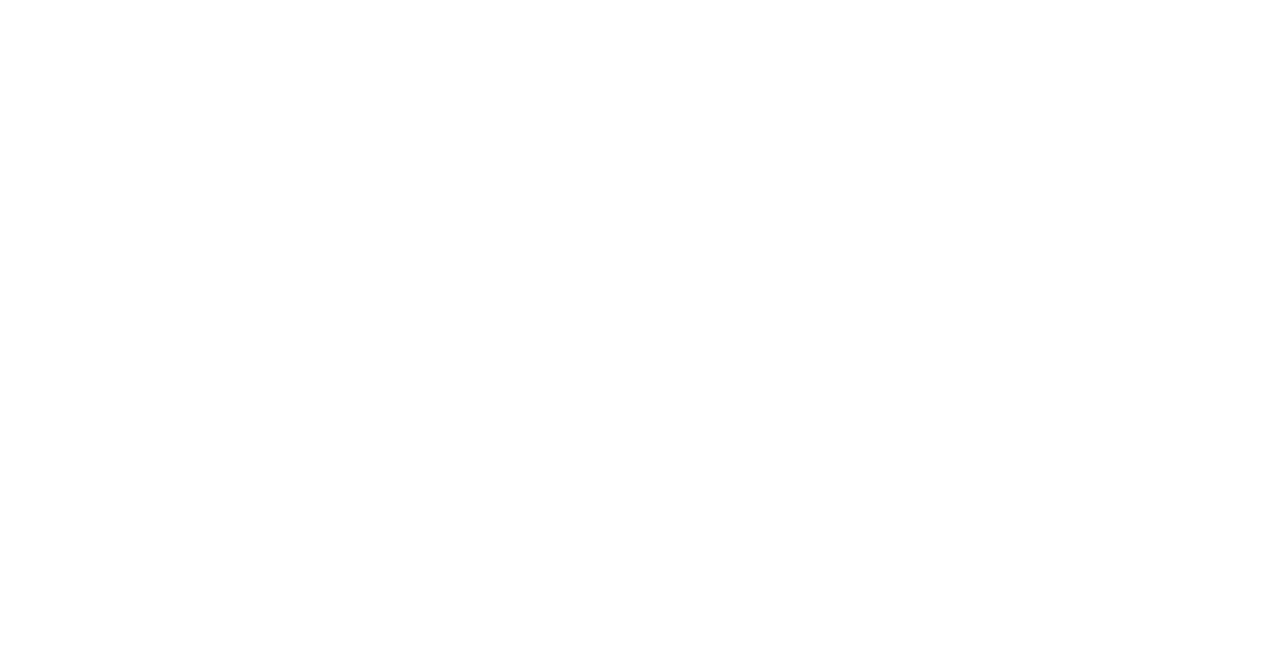
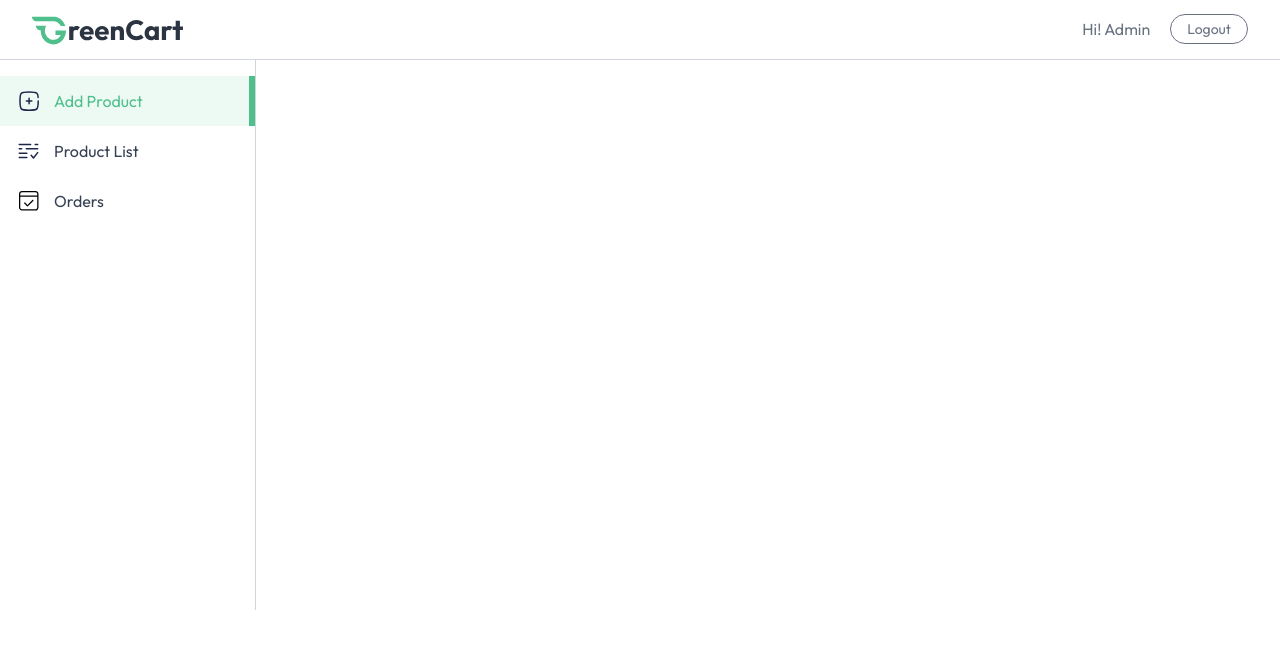
Before and after one commit to dassoumen98/DailyCart, a React (Vite) app in the folder client/: page /seller in a window 1280 px wide. Before the commit this address had no page. Shown: the top 648 px of the page. Built offline with nearby package versions, Linux system fonts and the light colour scheme.

Commit message:
feat: add SellerLogin and SellerLayout components with routing integration

```diff
--- a/client/src/App.jsx
+++ b/client/src/App.jsx
@@ -15,11 +15,13 @@
 import Cart from './components/Cart'
 import AddAddress from './pages/AddAddress'
 import MyOrders from './pages/MyOrders'
+import SellerLogin from './components/seller/SellerLogin'
+import SellerLayout from './pages/seller/SellerLayout'
 
 export default function App() {
 
 const isSellerPath=useLocation().pathname.includes('seller')
-const {showUserLogin}=useAppContext()
+const {showUserLogin , isSeller}=useAppContext()
 
   return (
     <div>
@@ -41,6 +43,13 @@
         <Route path='/add-address' element={<AddAddress/>} />
         <Route path='/my-orders' element={<MyOrders/>} />
 
+        {/* seller routes */}
+        {/* if not login then show  seller login component */}
+        <Route path='/seller' element={ isSeller ? <SellerLayout/> :<SellerLogin/>} >
+
+        </Route>
+
+
 
      </Routes>
      </div>
--- /dev/null
+++ b/client/src/components/seller/SellerLogin.jsx
@@ -0,0 +1,64 @@
+import React, { use } from 'react'
+import { useAppContext } from '../../context/appContext'
+import { useEffect } from 'react'
+
+export default function SellerLogin() {
+
+     const [state, setState] = React.useState("login");
+    const [name, setName] = React.useState("");
+    const [email, setEmail] = React.useState("");
+    const [password, setPassword] = React.useState("");
+
+    const {isSeller, setIsSeller ,navigate} = useAppContext();
+
+
+
+    const onSubmitHandler = (e) => {
+        e.preventDefault();
+         setIsSeller(true)
+
+    }
+    useEffect(() => {
+        if(isSeller){
+            navigate('/seller')
+        }
+    }, [isSeller])
+
+
+
+  return  (
+    <div className="fixed top-0 left-0 bottom-0 right-0 z-30 bg-black/30 backdrop-blur-sm flex items-center justify-center">
+      <form onSubmit={onSubmitHandler}  onClick={(e)=>e.stopPropagation()} className="flex flex-col gap-4 m-auto items-start p-8 py-12 w-80 sm:w-[352px] text-gray-500 rounded-lg shadow-xl border border-gray-200 bg-white">
+            <p className="text-2xl font-medium m-auto">
+                <span className="text-indigo-500">User</span> {state === "login" ? "Login" : "Sign Up"}
+            </p>
+            {state === "register" && (
+                <div className="w-full">
+                    <p>Name</p>
+                    <input onChange={(e) => setName(e.target.value)} value={name} placeholder="type here" className="border border-gray-200 rounded w-full p-2 mt-1 outline-indigo-500" type="text" required />
+                </div>
+            )}
+            <div className="w-full ">
+                <p>Email</p>
+                <input onChange={(e) => setEmail(e.target.value)} value={email} placeholder="type here" className="border border-gray-200 rounded w-full p-2 mt-1 outline-indigo-500" type="email" required />
+            </div>
+            <div className="w-full ">
+                <p>Password</p>
+                <input onChange={(e) => setPassword(e.target.value)} value={password} placeholder="type here" className="border border-gray-200 rounded w-full p-2 mt-1 outline-indigo-500" type="password" required />
+            </div>
+            {state === "register" ? (
+                <p>
+                    Already have account? <span onClick={() => setState("login")} className="text-indigo-500 cursor-pointer">click here</span>
+                </p>
+            ) : (
+                <p>
+                    Create an account? <span onClick={() => setState("register")} className="text-indigo-500 cursor-pointer">click here</span>
+                </p>
+            )}
+            <button className="bg-indigo-500 hover:bg-indigo-600 transition-all text-white w-full py-2 rounded-md cursor-pointer">
+                {state === "register" ? "Create Account" : "Login"}
+            </button>
+        </form>
+    </div>
+  )
+}
--- a/client/src/context/appContext.jsx
+++ b/client/src/context/appContext.jsx
@@ -8,11 +8,17 @@
 export const AppContextProvider = ({ children }) => {
     const navigate =useNavigate()
     const [user ,setUser] = useState(false) // user null means not logged in
-    const[isSeller, setIsSeller] = useState(false)
     const [showUserLogin, setShowUserLogin]= useState(false)
+
     const [products, setProducts] = useState([])
     const [cartItems, setCartItems] = useState({})
     const [searchTerm, setSearchTerm] = useState('')
+
+    // seller
+    const[isSeller, setIsSeller] = useState(true)
+
+
+
 
 
 
@@ -110,9 +116,10 @@
 
 
 
+
     let value ={navigate ,
         user, setUser,
-        isSeller, setIsSeller ,
+        isSeller, setIsSeller,
         showUserLogin, setShowUserLogin,
         products,  addToCart, cartItems, updateCart, removeFromCart,
         searchTerm, setSearchTerm,
--- /dev/null
+++ b/client/src/pages/seller/SellerLayout.jsx
@@ -0,0 +1,56 @@
+import React from 'react'
+import { assets } from '../../assets/assets';
+import { Link, NavLink, Outlet } from 'react-router-dom';
+import { useAppContext } from '../../context/appContext';
+
+export default function SellerLayout() {
+
+     const {setIsSeller} = useAppContext();
+
+    const sidebarLinks = [
+        { name: "Add Product", path: "/seller", icon: assets.add_icon },
+        { name: "Product List", path: "/seller/product-list", icon: assets.product_list_icon},
+        { name: "Orders", path: "/seller/orders", icon: assets.order_icon },
+    ];
+
+    const logout = () => {
+        setIsSeller(false)
+    }
+
+
+  return (
+    <>
+
+
+    <div className="flex items-center justify-between px-4 md:px-8 border-b border-gray-300 py-3 bg-white transition-all duration-300">
+                <Link to='/'>
+                    <img className="w-34 md:w-38" src={assets.logo} alt="logo" />
+                </Link>
+                <div className="flex items-center gap-5 text-gray-500">
+                    <p>Hi! Admin</p>
+                    <button onClick={logout} className='border rounded-full text-sm px-4 py-1'>Logout</button>
+                </div>
+            </div>
+            <div className="flex">
+
+            <div className="md:w-64 w-16 border-r h-[550px] text-base border-gray-300 pt-4 flex flex-col transition-all duration-300">
+                {sidebarLinks.map((item) => (
+                    <NavLink to={item.path} key={item.name} end={item.path === '/seller'}
+                        className={ ({isActive})=> `flex items-center py-3 px-4 gap-3
+                            ${ isActive ? "border-r-4 md:border-r-[6px] bg-primary/10 border-primary text-primary"
+                                : "hover:bg-gray-100/90 border-white text-gray-700"
+                            }`
+                        }
+                    >
+                       <img src={item.icon} alt="" />
+                        <p className="md:block hidden text-center">{item.name}</p>
+                    </NavLink>
+                ))}
+            </div>
+
+            <Outlet/>
+            </div>
+    </>
+
+  )
+}
```
